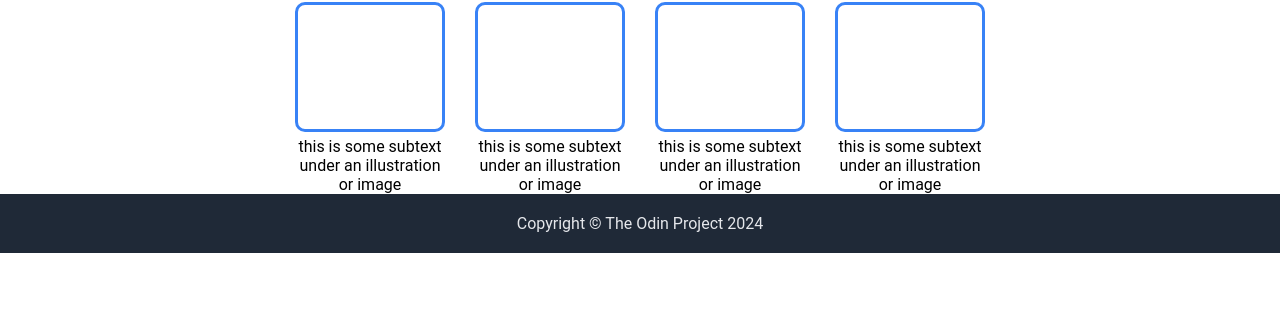
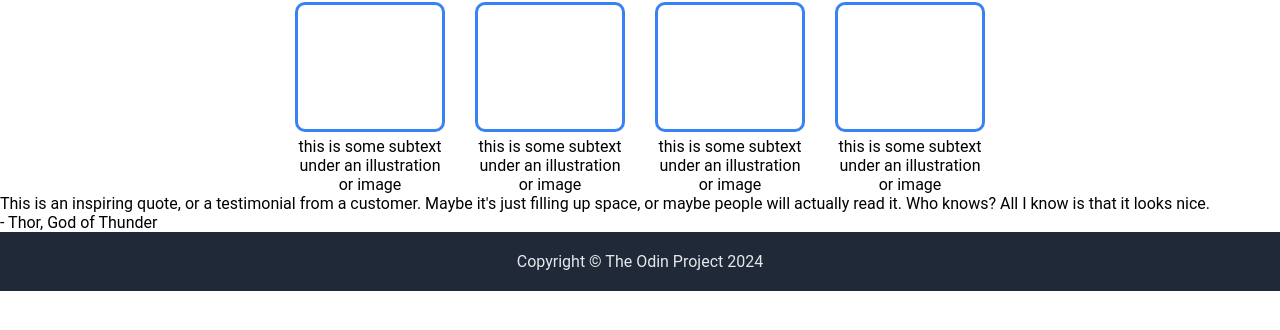
Before and after one commit to sej104/landing-page, a plain HTML site: page index.html in a window 1280 px wide. Shown: the part 282-612 px from the top of the page. Drawn offline with Linux system fonts and the light colour scheme.

Commit message:
Add html for quote section

```diff
--- a/index.html
+++ b/index.html
@@ -50,7 +50,16 @@
             </div>
         </div>
     </div>
-    <div class="quote-section"></div>
+    <div class="quote-section">
+        <div class="container">
+            <p class="quote-text">
+                This is an inspiring quote, or a testimonial from a customer.
+                Maybe it's just filling up space, or maybe people will actually read it. Who
+                knows? All I know is that it looks nice.
+            </p>
+            <div class="quote-source">- Thor, God of Thunder</div>
+        </div>
+    </div>
     <div class="cta-section"></div>
     <div class="footer-section">Copyright © The Odin Project 2024</div>
 </body>
```
